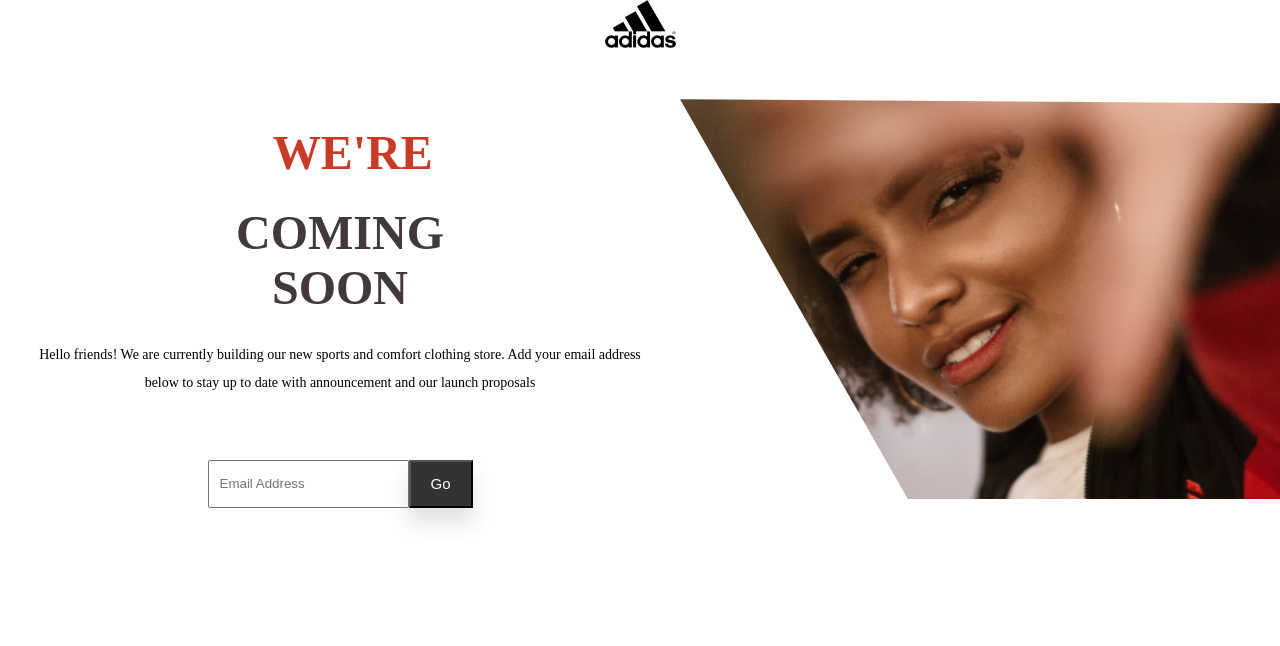
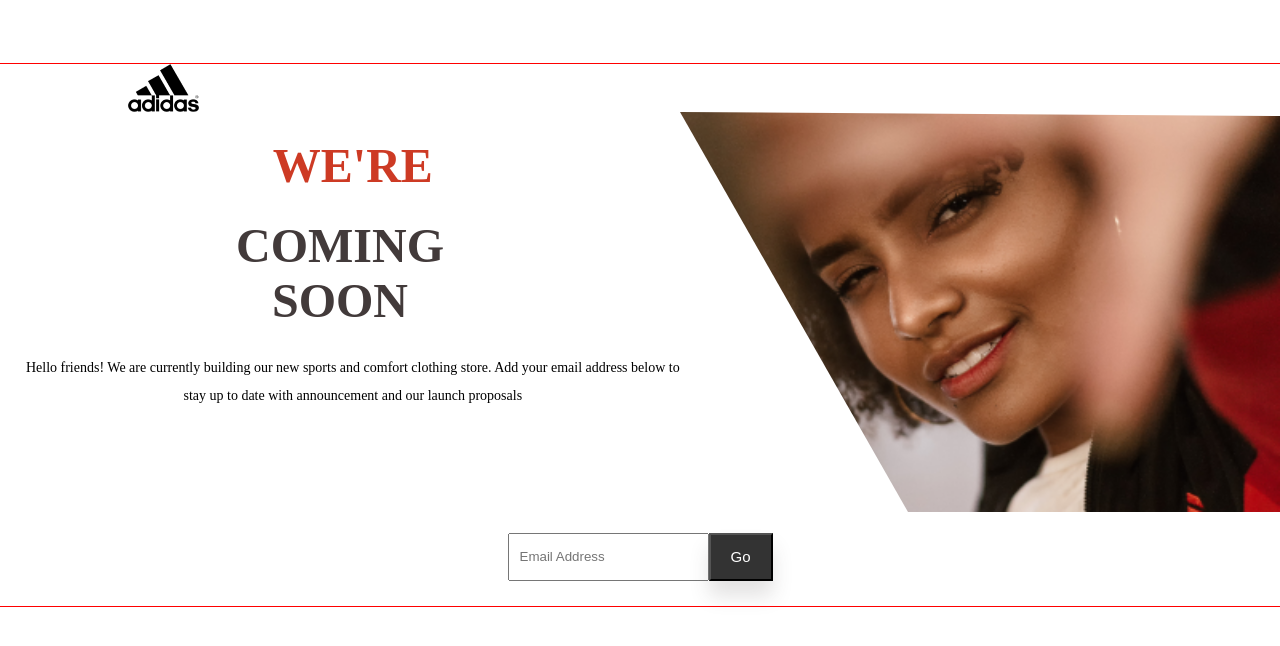
Before and after one commit to iFAXec/Project-1-Coming-Soon-Page, a plain HTML site: page Index.html in a window 1280 px wide. Drawn offline with Linux system fonts and the light colour scheme; a web font is replaced by a local one.

Commit message:
Updated media query

```diff
--- a/style.css
+++ b/style.css
@@ -1,51 +1,40 @@
 * {
   box-sizing: border-box;
-  margin: 0;
-  padding: 0;
+  margin: 0px;
+  padding: 0px;
 }
-
 body {
-  background-color: #ffffff;
+  background-color: rgb(255, 255, 255);
+  font-family: AdiHaus;
 }
-
 .logo {
   display: block;
   margin: auto;
-  padding-bottom: 4%;
 }
-
 .girl {
   width: 100%;
 }
-
 @font-face {
   font-family: AdiHaus;
   src: url("https://assets.codepen.io/6060109/adihaus_regular.ttf");
 }
+.main {
+  color: rgb(205, 58, 36);
 
-.main {
-  color: #cd3a24;
-  font-family: AdiHaus;
   text-align: center;
   margin: 2%;
   font-size: 48px;
 }
-
 .sub {
-  font-family: AdiHaus;
   text-align: center;
   font-weight: bolder;
   font-size: 48px;
-  color: #423a3a;
+  color: rgb(66, 58, 58);
 }
-
 .content-container {
   padding: 2%;
-  display: flex;
-  flex-direction: column;
-  font-family: AdiHaus;
+  margin: auto;
 }
-
 .text-container {
   text-align: center;
   line-height: 28px;
@@ -53,41 +42,39 @@ body {
   font-weight: 400;
 }
 
-.input-container {
-  margin-top: 10%;
-  align-self: center;
-  font-family: AdiHaus;
-}
-
 .input-container input[type="text"],
 .input-container input[type="submit"] {
   height: 48px;
 }
-
 .input-container input[type="submit"] {
   width: 64px;
 }
-
 .input-container input[type="text"] {
-  padding: 0 10px;
+  padding: 0px 10px;
 }
-
 form {
   display: flex;
+  justify-content: center;
+  margin-top: 10%;
 }
-
 input[type="submit"] {
-  background: #333;
+  background: rgb(51, 51, 51);
   color: white;
   font-size: 15px;
-  box-shadow: 0 15px 20px 0px rgba(66, 58, 58, 0.15);
+  box-shadow: rgba(66, 58, 58, 0.15) 0px 15px 20px 0px;
 }
+@media only screen and (min-width: 992px) {
+  body {
+    outline: 1px solid red;
+  }
 
-/* Large devices (laptops/desktops, 992px and up) */
-@media only screen and (min-width: 992px) {
   .girl {
     float: right;
     width: 600px;
-    clip-path: polygon(0 0, 100% 1%, 100% 100%, 38% 100%);
+    clip-path: polygon(0px 0px, 100% 1%, 100% 100%, 38% 100%);
+  }
+
+  .logo {
+    margin: 5% 0 0 10%;
   }
 }
```
